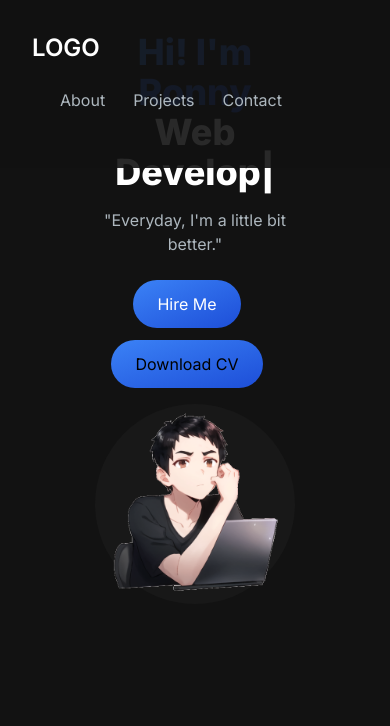
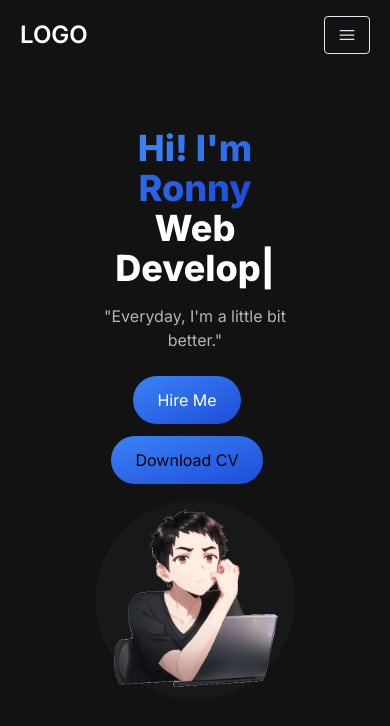
Before and after one commit to quadratini/Portfolio2, a Next.js app: page / in a window 390 px wide. Shown: the top 726 px of the page. Built offline with nearby package versions, Linux system fonts and the light colour scheme.

Commit message:
complete navbar for small and large windows

```diff
--- /dev/null
+++ b/app/components/MenuOverlay.jsx
@@ -0,0 +1,14 @@
+import React from 'react';
+import NavLink from './NavLink';
+
+const MenuOverlay = ({ links }) => {
+    return (
+        <ul className='flex flex-col py-4 items-center'>{links.map((link, index) => {
+            return <li key={index}>
+                    <NavLink href={link.path} title={link.title} />
+                </li>
+        })}</ul>
+    )
+}
+
+export default MenuOverlay;
--- a/app/components/Navbar.jsx
+++ b/app/components/Navbar.jsx
@@ -1,6 +1,9 @@
-import React from 'react';
+"use client";
+import React, { useState } from 'react';
 import Link from 'next/link';
 import NavLink from './NavLink';
+import MenuOverlay from './MenuOverlay'
+import { Bars3Icon, XMarkIcon } from '@heroicons/react/24/solid';
 
 const navLinks = [
   {
@@ -18,24 +21,49 @@
 ];
 
 const Navbar = () => {
+    const [navbarOpen, setNavbarOpen] = useState(false);
+
     return (
-        <nav className="fixed top-0 left-0 right-0 z-10 bg-[#121212] bg-opacity-90">
-            <div className="flex flex-wrap items-center justify-between mx-auto p-8">
-                <Link href={"/"} className="text-2xl md:text-5xl text-white font-semibold">
+      <nav className="fixed top-0 left-0 right-0 z-10 bg-[#121212] bg-opacity-100">
+        <div className="flex flex-wrap items-center justify-between mx-auto px-5 py-4">
+          <Link
+            href={"/"}
+            className="text-2xl md:text-5xl text-white font-semibold"
+          >
             LOGO
           </Link>
-                <div className="menu block md:w-auto" id="navbar">
+          <div className="mobile-menu block md:hidden">
+            {!navbarOpen ? (
+              <button
+                onClick={() => setNavbarOpen(true)}
+                className="flex items-center px-3 py-2 border rounded border-slate-200 text-slate-200 hover:text-white hover:border-white"
+              >
+                <Bars3Icon className="h-5 w-5" />
+              </button>
+            ) : (
+              <button
+                onClick={() => setNavbarOpen(false)}
+                className="flex items-center px-3 py-2 border rounded border-slate-200 text-slate-200 hover:text-white hover:border-white"
+              >
+                <XMarkIcon className="h-5 w-5" />
+              </button>
+            )}
+          </div>
+          <div className="menu hidden md:block md:w-auto" id="navbar">
             <ul className="flex p-4 md:p-0 md:flex-row md:space-x-8">
               {navLinks.map((link, index) => {
-                            return <li key={index}>
+                return (
+                  <li key={index}>
                     <NavLink href={link.path} title={link.title} />
                   </li>
+                );
               })}
             </ul>
           </div>
         </div>
+        {navbarOpen ? <MenuOverlay links={navLinks} /> : null}
       </nav>
-    )
+    );
 }
 
 export default Navbar;
--- a/app/page.tsx
+++ b/app/page.tsx
@@ -5,7 +5,7 @@
   return (
     <main className="flex min-h-screen flex-col bg-[#121212] mx-auto px-12 py-4">
       <Navbar />
-      <div className="container mx-auto px-12 py-4">
+      <div className="container mt-24 mx-auto px-12 py-4">
         <HeroSection />
       </div>
     </main>
--- a/package.json
+++ b/package.json
@@ -9,6 +9,7 @@
     "lint": "next lint"
   },
   "dependencies": {
+    "@heroicons/react": "^2.1.1",
     "@vercel/analytics": "^1.1.1",
     "@vercel/speed-insights": "^1.0.2",
     "next": "14.0.4",
```
Also changed, not shown: 1 other file (tests, documents, lock files or other folders). Lines whose indentation alone changed are shown as unchanged.
